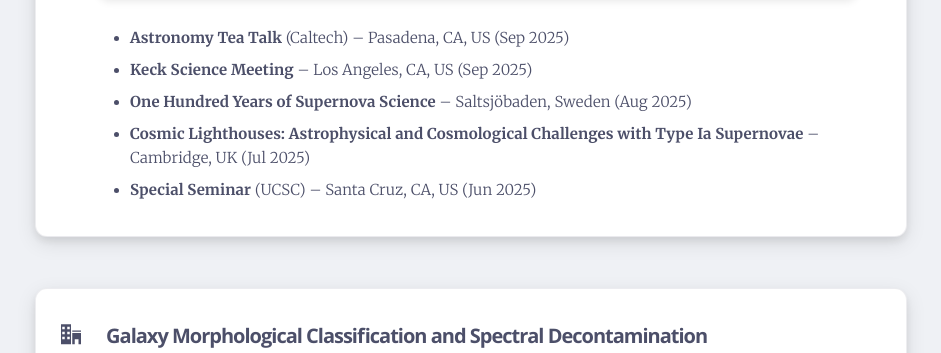
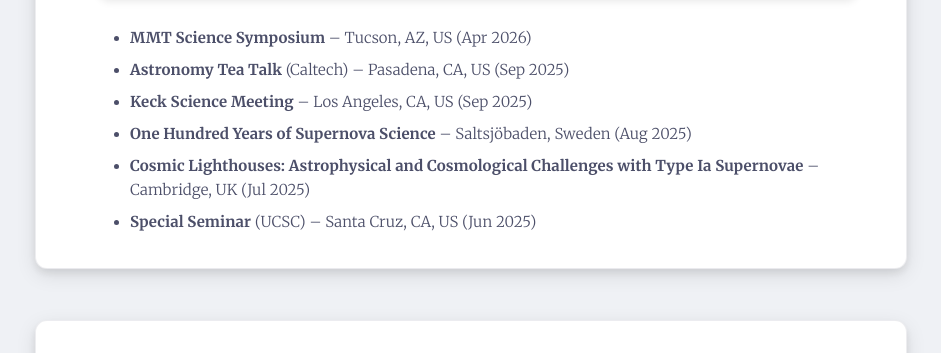
Before and after one commit to slowdivePTG/slowdivePTG.github.io, a Jekyll site: the page built from _pages/talk.md, in a window 1280 px wide and 900 px high, scrolled down 417 px, cut to the strip 231-584 px from the top of the window. Shown: the whole strip, without its empty margins (169-1110 px from the left). Built offline with Jekyll 4.4.1, drawn with Linux system fonts in a browser that asks for light colours; some web fonts are replaced.

Commit message:
update: MMT symposium

```diff
--- a/_pages/talk.md
+++ b/_pages/talk.md
@@ -12,6 +12,7 @@ title:     Talks and Posters
     class="gde-frame" style="width:100%; height:400px; border: none;" scrolling="no">
 </iframe>
 
+- **MMT Science Symposium** -- Tucson, AZ, US (Apr 2026)
 - **Astronomy Tea Talk** (Caltech) -- Pasadena, CA, US (Sep 2025)
 - **Keck Science Meeting** -- Los Angeles, CA, US (Sep 2025)
 - **One Hundred Years of Supernova Science** -- Saltsjöbaden, Sweden (Aug 2025)
```
